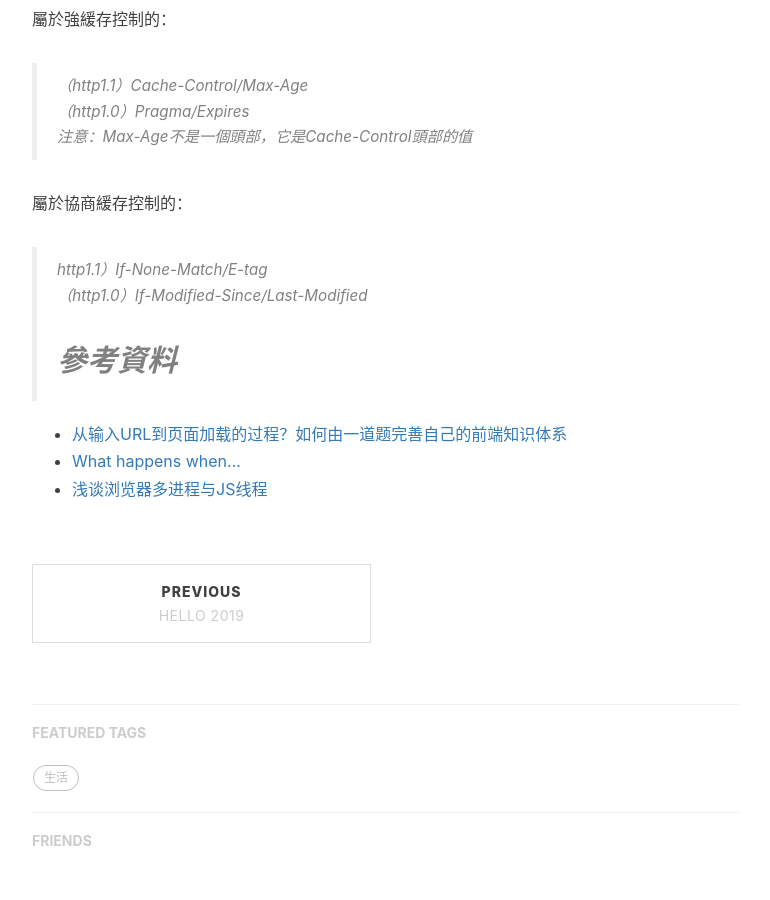
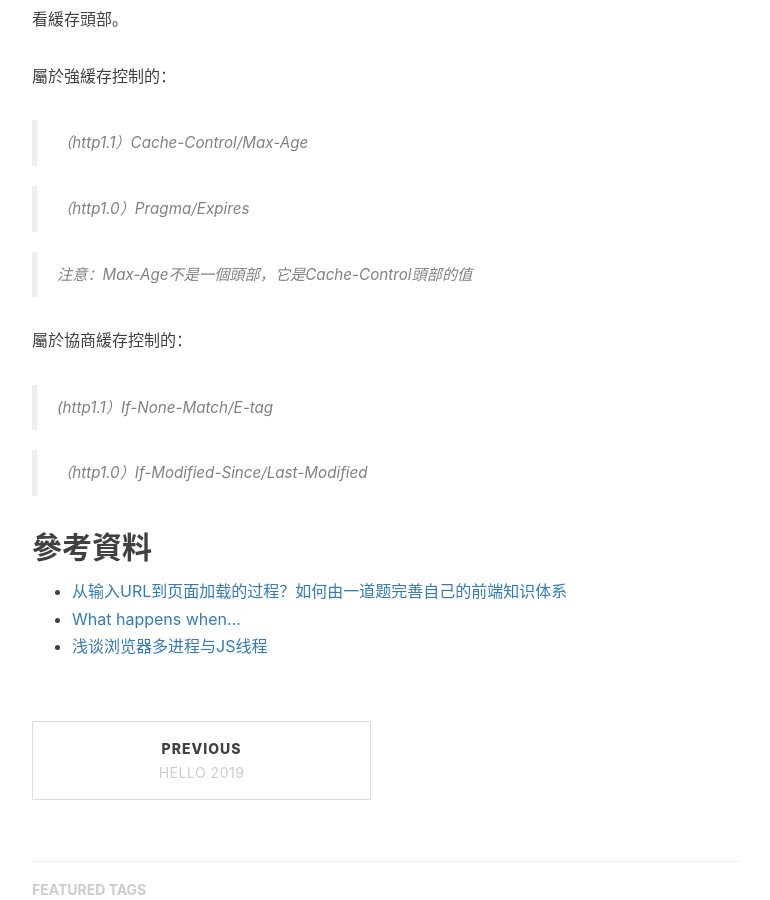
Before and after one commit to elinyuhanwu/elinyuhanwu.github.io, a Jekyll site: the page built from _posts/2019-01-07-frontendURL.md, in a window 1280 px wide and 900 px high, scrolled down 5358 px. Shown: the whole window, without its empty margins (233-1003 px from the left). Built offline with Jekyll 4.4.1, drawn with Linux system fonts in a browser that asks for light colours; nearby versions of some CDN libraries; comment, search, counter and statistics services are not loaded.

```diff
--- a/_posts/2019-01-07-frontendURL.md
+++ b/_posts/2019-01-07-frontendURL.md
@@ -172,22 +172,25 @@ TCP 協議：三次握手的過程採用 TCP 協議，其可以保證信息傳
 對於協商缓存，使用`Ctrl + F5`强制刷新可以使缓存無效，但是對於强缓存，在未過期時，必須更新資源路徑才能發起新的請求（更改了路徑相當於是另一個資源了，這也是前端工程化中常用到的技巧）
 
 **如何區別強緩存及協商緩存？**
+
 看緩存頭部。
 
 屬於強緩存控制的：
 
 >（http1.1）Cache-Control/Max-Age
->
+
 >（http1.0）Pragma/Expires
->
+
 > 注意：Max-Age不是一個頭部，它是Cache-Control頭部的值
 
 屬於協商緩存控制的：
 
->http1.1）If-None-Match/E-tag
->
+> (http1.1）If-None-Match/E-tag
+
 >（http1.0）If-Modified-Since/Last-Modified
->
+
+
+
 ## 參考資料
 
 * [从输入URL到页面加载的过程？如何由一道题完善自己的前端知识体系](https://zhuanlan.zhihu.com/p/34453198)
```
